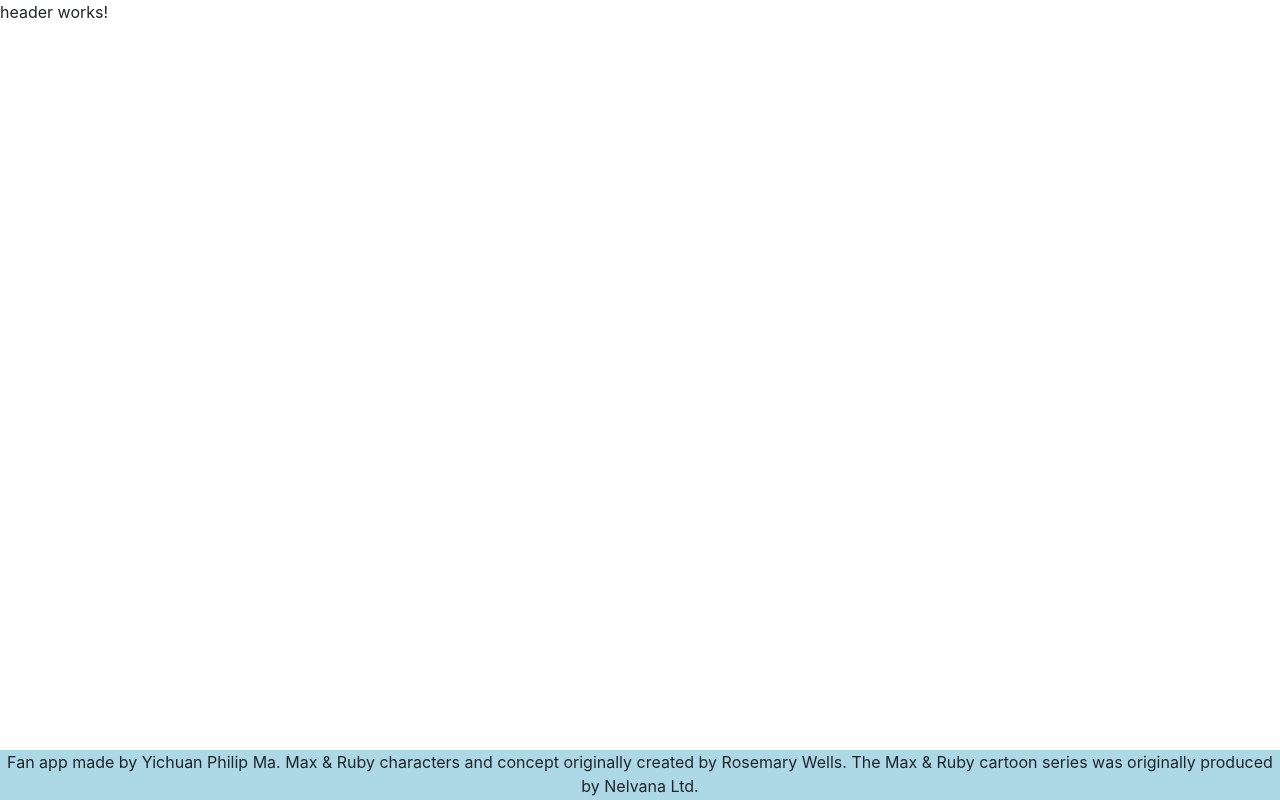
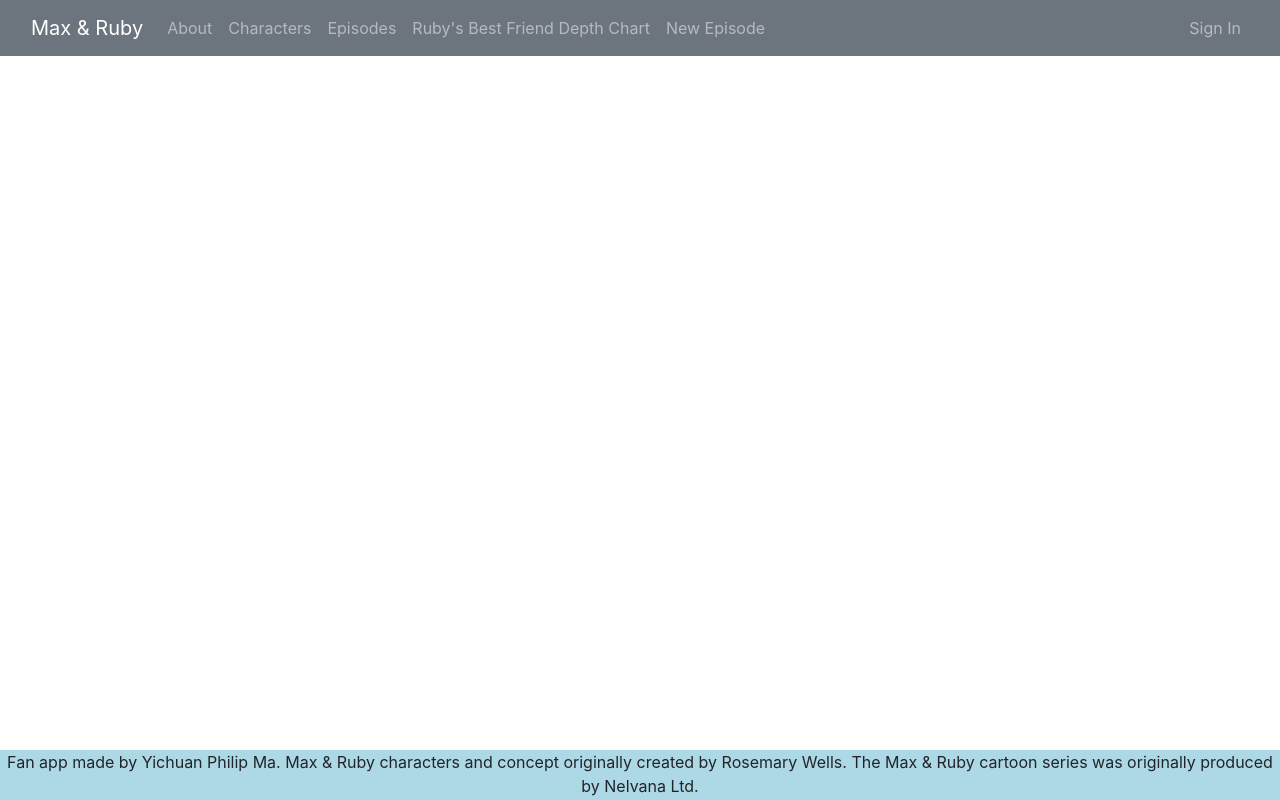
Before and after one commit to yichuanma95/max-and-ruby-frontend, an Angular app: page / in a window 1280 px wide. Built offline with nearby package versions, Linux system fonts and the light colour scheme.

Commit message:
header just about done

```diff
--- a/src/app/header/header.component.html
+++ b/src/app/header/header.component.html
@@ -1 +1,30 @@
-<p>header works!</p>
+<nav class="navbar navbar-expand-md justify-content-center navbar-dark bg-secondary">
+  <div class="container-fluid">
+    <a routerLink="/" class="navbar-brand">Max & Ruby</a>
+    <button class="navbar-toggler" type="button" (click)="toggleNavbar()">
+      <span class="navbar-toggler-icon"></span>
+    </button>
+    <div class="collapse navbar-collapse" [ngClass]="{'show': navbarOpen}">
+      <ul class="navbar-nav mr-auto">
+        <li routerLinkActive="active" class="nav-item">
+          <a href="#" class="nav-link">About</a>
+        </li>
+        <li routerLinkActive="active" class="nav-item">
+          <a href="#" class="nav-link">Characters</a>
+        </li>
+        <li routerLinkActive="active" class="nav-item">
+          <a href="#" class="nav-link">Episodes</a>
+        </li>
+        <li routerLinkActive="active" class="nav-item">
+          <a href="#" class="nav-link">Ruby's Best Friend Depth Chart</a>
+        </li>
+        <li routerLinkActive="active" class="nav-item">
+          <a href="#" class="nav-link">New Episode</a>
+        </li>
+      </ul>
+      <div class="navbar-nav my-2 my-lg-0">
+        <a href="#" class="nav-link nav-item" routerLinkActive="active">Sign In</a>
+      </div>
+    </div>
+  </div>
+</nav>
--- a/src/app/header/header.component.ts
+++ b/src/app/header/header.component.ts
@@ -1,4 +1,4 @@
-import { Component, OnInit } from '@angular/core';
+import {Component, OnInit} from '@angular/core';
 
 @Component({
   selector: 'app-header',
@@ -6,10 +6,14 @@ import { Component, OnInit } from '@angular/core';
   styleUrls: ['./header.component.css']
 })
 export class HeaderComponent implements OnInit {
+  navbarOpen = false;
+
+  toggleNavbar() {
+    this.navbarOpen = !this.navbarOpen;
+  }
 
   constructor() { }
 
   ngOnInit(): void {
   }
-
 }
```
